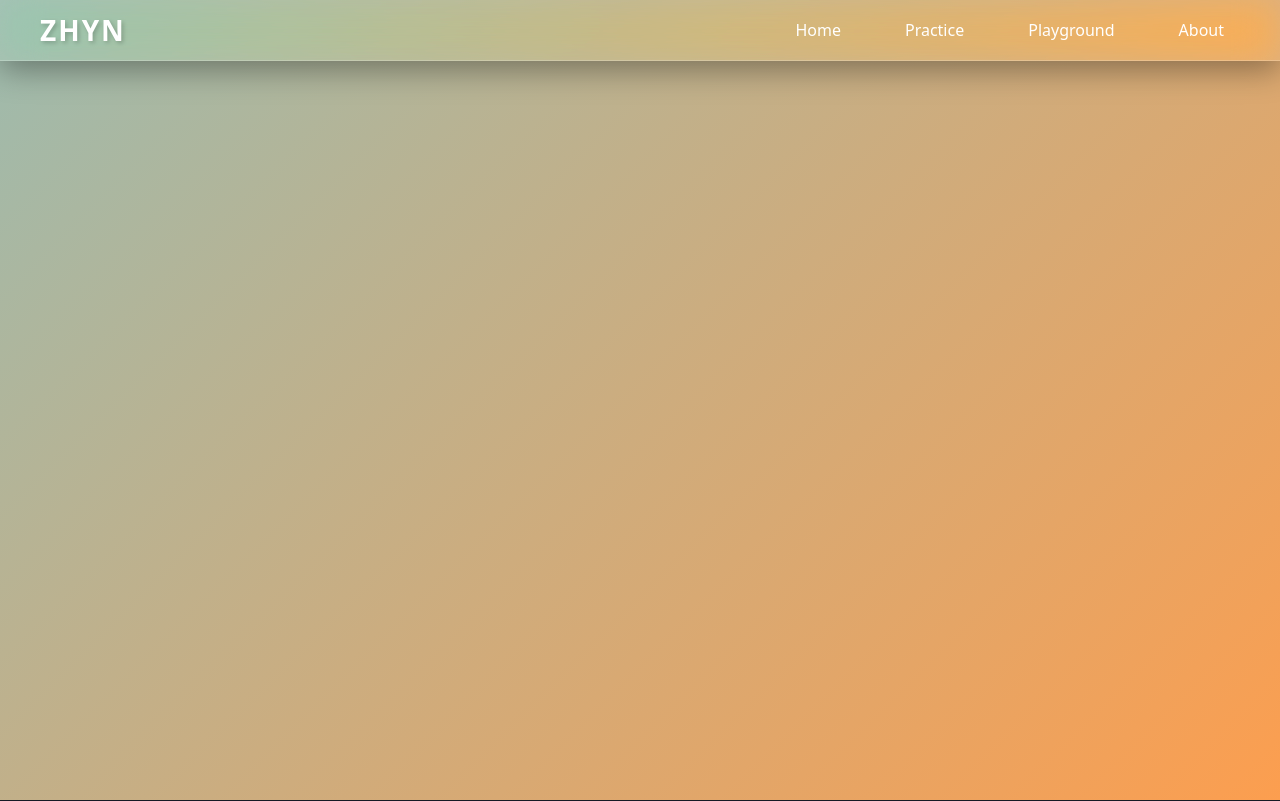
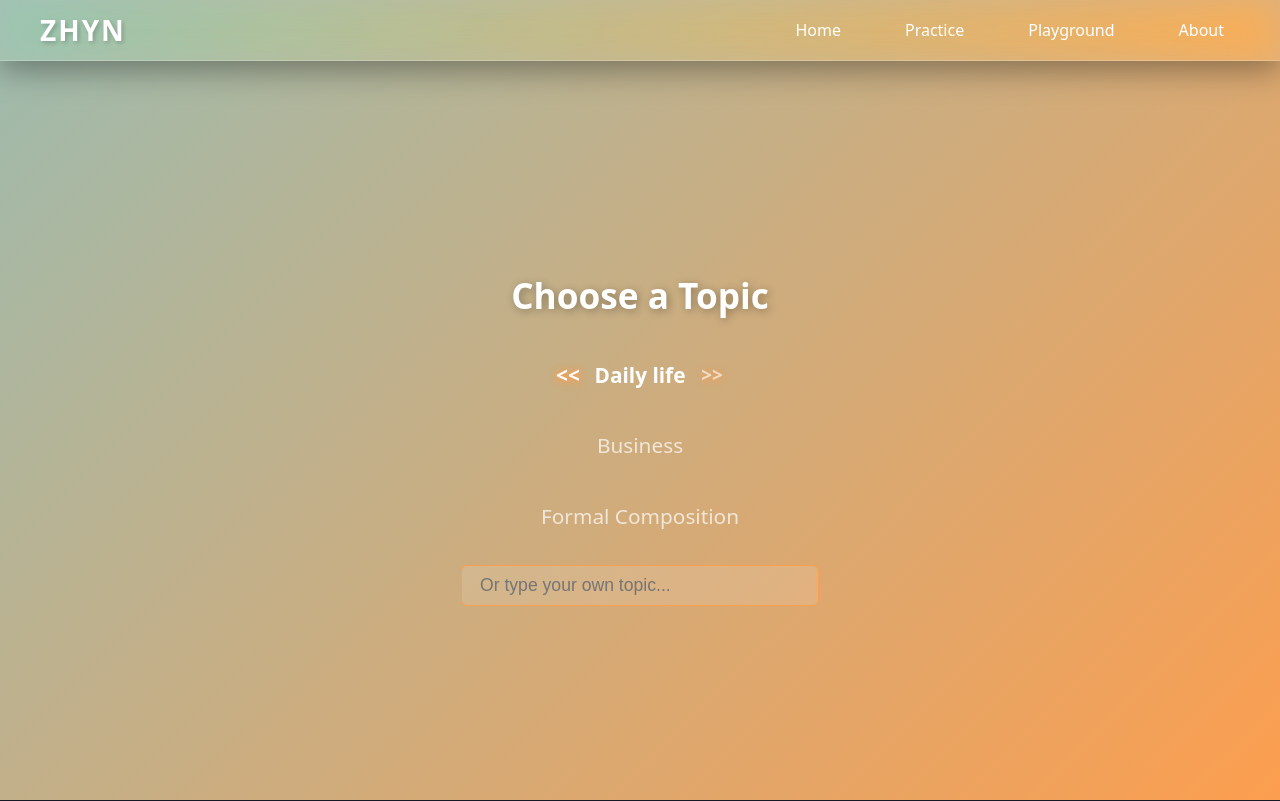
Before and after one commit to XnThanh/zhyn-v2-frontend, a Vue app: page /topic in a window 1280 px wide. Built offline with nearby package versions, Linux system fonts and the light colour scheme; no server answers.

Commit message:
topic select page draft

```diff
--- a/src/components/LevelSelect.vue
+++ b/src/components/LevelSelect.vue
@@ -31,9 +31,8 @@ function handleKeydown(e) {
 function selectLevel(index) {
   const level = levels[index];
   setSelectedLevel(level.id);
-  console.log("Selected level:", level.id);
-  // Navigate to practice page (you can change this route)
-  router.push("/practice");
+  // Navigate to topic select page
+  router.push("/topic");
 }
 
 onMounted(() => {
--- a/src/components/PracticePage.vue
+++ b/src/components/PracticePage.vue
@@ -1,8 +1,9 @@
 <script setup>
 import { computed } from "vue";
-import { getSelectedLevel } from "../composables/useLevel";
+import { getSelectedLevel, getSelectedTopic } from "../composables/useLevel";
 
 const selectedLevel = computed(() => getSelectedLevel());
+const selectedTopic = computed(() => getSelectedTopic());
 </script>
 
 <template>
@@ -10,12 +11,11 @@ const selectedLevel = computed(() => getSelectedLevel());
     <div class="practice-container">
       <h1>Practice Mode</h1>
       <p class="level-info" v-if="selectedLevel">
-        Current Level: <strong>{{ selectedLevel }}</strong>
+        Level: <strong>{{ selectedLevel }}</strong>
       </p>
-      <p class="level-info" v-else>
-        No level selected. <router-link to="/">Choose a level</router-link>
+      <p class="topic-info" v-if="selectedTopic">
+        Topic: <strong>{{ selectedTopic }}</strong>
       </p>
-
       <div class="coming-soon">
         <h2>🚀 Coming Soon</h2>
         <p>Practice exercises will be available here</p>
@@ -46,20 +46,17 @@ h1 {
   font-size: 2.5rem;
 }
 
-.level-info {
+.level-info,
+.topic-info {
   color: rgba(255, 255, 255, 0.8);
   font-size: 1.2rem;
-  margin-bottom: 2rem;
+  margin-bottom: 1rem;
 }
 
-.level-info strong {
+.level-info strong,
+.topic-info strong {
   color: #fc9e4f;
   text-transform: capitalize;
-}
-
-.level-info a {
-  color: #9dbbae;
-  text-decoration: underline;
 }
 
 .coming-soon {
--- /dev/null
+++ b/src/components/TopicSelect.vue
@@ -0,0 +1,240 @@
+<script setup>
+import { ref, onMounted, onUnmounted } from "vue";
+import { useRouter } from "vue-router";
+import { setSelectedTopic } from "../composables/useLevel";
+
+const router = useRouter();
+
+const defaultTopics = ["Daily life", "Business", "Formal Composition"];
+
+const selectedIndex = ref(0);
+const customTopic = ref("");
+const isCustom = ref(false);
+const inputRef = ref(null);
+
+function handleKeydown(e) {
+  if (e.key === "ArrowDown") {
+    e.preventDefault();
+    if (!isCustom.value) {
+      selectedIndex.value =
+        (selectedIndex.value + 1) % (defaultTopics.length + 1);
+      isCustom.value = selectedIndex.value === defaultTopics.length;
+      if (isCustom.value) inputRef.value?.focus();
+    }
+  } else if (e.key === "ArrowUp") {
+    e.preventDefault();
+    if (!isCustom.value) {
+      selectedIndex.value =
+        (selectedIndex.value - 1 + defaultTopics.length + 1) %
+        (defaultTopics.length + 1);
+      isCustom.value = selectedIndex.value === defaultTopics.length;
+      if (isCustom.value) inputRef.value?.focus();
+    }
+  } else if ((e.key === "Enter" || e.key === " ") && !isCustom.value) {
+    e.preventDefault();
+    begin();
+  } else if (isCustom.value && e.key === "Enter") {
+    e.preventDefault();
+    begin();
+  }
+}
+
+function selectTopic(index) {
+  selectedIndex.value = index;
+  isCustom.value = index === defaultTopics.length;
+  if (isCustom.value) {
+    inputRef.value?.focus();
+  } else {
+    begin();
+  }
+}
+
+function begin() {
+  let topic = isCustom.value
+    ? customTopic.value.trim()
+    : defaultTopics[selectedIndex.value];
+  if (!topic) return;
+  setSelectedTopic(topic);
+  router.push("/practice");
+}
+
+onMounted(() => {
+  window.addEventListener("keydown", handleKeydown);
+});
+onUnmounted(() => {
+  window.removeEventListener("keydown", handleKeydown);
+});
+</script>
+
+<template>
+  <div class="topic-select">
+    <div class="topic-select-container">
+      <h1 class="title">Choose a Topic</h1>
+      <div class="topics-list">
+        <div
+          v-for="(topic, idx) in defaultTopics"
+          :key="topic"
+          class="topic-item"
+          :class="{ selected: selectedIndex === idx && !isCustom }"
+          @click="selectTopic(idx)"
+          @mouseenter="
+            selectedIndex = idx;
+            isCustom = false;
+          "
+        >
+          <span class="caret left" v-if="selectedIndex === idx && !isCustom"
+            >&lt;&lt;</span
+          >
+          <span class="topic-name">{{ topic }}</span>
+          <span class="caret right" v-if="selectedIndex === idx && !isCustom"
+            >&gt;&gt;</span
+          >
+        </div>
+        <div
+          class="topic-item custom"
+          :class="{ selected: isCustom }"
+          @click="selectTopic(defaultTopics.length)"
+          @mouseenter="
+            selectedIndex = defaultTopics.length;
+            isCustom = true;
+          "
+        >
+          <span class="caret left" v-if="isCustom">&lt;&lt;</span>
+          <input
+            ref="inputRef"
+            v-model="customTopic"
+            class="custom-input"
+            type="text"
+            placeholder="Or type your own topic..."
+            @focus="
+              isCustom = true;
+              selectedIndex = defaultTopics.length;
+            "
+            @keydown.stop.enter="begin"
+          />
+          <span class="caret right" v-if="isCustom">&gt;&gt;</span>
+        </div>
+      </div>
+    </div>
+  </div>
+</template>
+
+<style scoped>
+.topic-select {
+  height: calc(100dvh - 60px);
+  min-height: 0;
+  width: 100vw;
+  display: flex;
+  flex-direction: column;
+  align-items: center;
+  justify-content: center;
+  padding: 0;
+  margin: 0;
+  overflow: hidden;
+  box-sizing: border-box;
+}
+
+.topic-select-container {
+  width: 100%;
+  max-width: 600px;
+  height: 100%;
+  display: flex;
+  flex-direction: column;
+  align-items: center;
+  justify-content: center;
+  text-align: center;
+  gap: 2.5vh;
+}
+
+.title {
+  font-size: 2.2rem;
+  font-weight: bold;
+  color: white;
+  margin-bottom: 2vh;
+  text-shadow: 2px 2px 8px rgba(0, 0, 0, 0.3);
+}
+
+.topics-list {
+  display: flex;
+  flex-direction: column;
+  gap: 2.5vh;
+  width: 100%;
+  justify-content: center;
+}
+
+.topic-item {
+  cursor: pointer;
+  transition: all 0.3s ease;
+  position: relative;
+  padding: 1.2vh 0;
+  display: flex;
+  align-items: center;
+  justify-content: center;
+  min-height: 2.5vh;
+  font-size: 1.3rem;
+  color: rgba(255, 255, 255, 0.7);
+  border-radius: 8px;
+}
+
+.topic-item.selected {
+  color: white;
+  font-weight: 700;
+  /* background and box-shadow removed for clean caret-only effect */
+}
+
+.caret {
+  font-size: 1.3rem;
+  color: #fff;
+  font-weight: bold;
+  animation: pulse 1s ease-in-out infinite;
+  user-select: none;
+  text-shadow: 0 2px 8px var(--color-secondary), 0 0 2px var(--color-secondary),
+    0 0 8px var(--color-secondary);
+}
+.caret.left {
+  animation-delay: 0s;
+  margin-right: 0.7em;
+}
+.caret.right {
+  animation-delay: 0.5s;
+  margin-left: 0.7em;
+}
+
+@keyframes pulse {
+  0%,
+  100% {
+    opacity: 1;
+    transform: scale(1);
+  }
+  50% {
+    opacity: 0.6;
+    transform: scale(0.9);
+  }
+}
+
+.topic-name {
+  font-size: 1.3rem;
+  text-align: center;
+}
+
+.topic-item.custom {
+  padding: 0.5vh 0;
+}
+
+.custom-input {
+  width: 80%;
+  max-width: 320px;
+  font-size: 1.1rem;
+  padding: 0.5em 1em;
+  border-radius: 6px;
+  border: 1.5px solid var(--color-secondary);
+  background: rgba(255, 255, 255, 0.12);
+  color: white;
+  outline: none;
+  transition: border-color 0.2s;
+}
+.custom-input:focus {
+  border-color: var(--color-tertiary);
+  background: rgba(255, 255, 255, 0.18);
+}
+</style>
--- a/src/composables/useLevel.js
+++ b/src/composables/useLevel.js
@@ -1,25 +1,34 @@
 import { ref } from "vue";
 
-// Global state for selected level
+// Global state for selected level and topic
 const selectedLevel = ref(null);
+const selectedTopic = ref(null);
 
 export function useLevel() {
   return {
     selectedLevel,
+    selectedTopic,
     setSelectedLevel: (level) => {
       selectedLevel.value = level;
-      // Optionally persist to localStorage
       localStorage.setItem("zhyn-selected-level", level);
     },
     getSelectedLevel: () => {
       if (!selectedLevel.value) {
-        // Try to restore from localStorage
         const saved = localStorage.getItem("zhyn-selected-level");
-        if (saved) {
-          selectedLevel.value = saved;
-        }
+        if (saved) selectedLevel.value = saved;
       }
       return selectedLevel.value;
+    },
+    setSelectedTopic: (topic) => {
+      selectedTopic.value = topic;
+      localStorage.setItem("zhyn-selected-topic", topic);
+    },
+    getSelectedTopic: () => {
+      if (!selectedTopic.value) {
+        const saved = localStorage.getItem("zhyn-selected-topic");
+        if (saved) selectedTopic.value = saved;
+      }
+      return selectedTopic.value;
     },
   };
 }
@@ -29,13 +38,21 @@ export function setSelectedLevel(level) {
   selectedLevel.value = level;
   localStorage.setItem("zhyn-selected-level", level);
 }
-
 export function getSelectedLevel() {
   if (!selectedLevel.value) {
     const saved = localStorage.getItem("zhyn-selected-level");
-    if (saved) {
-      selectedLevel.value = saved;
-    }
+    if (saved) selectedLevel.value = saved;
   }
   return selectedLevel.value;
 }
+export function setSelectedTopic(topic) {
+  selectedTopic.value = topic;
+  localStorage.setItem("zhyn-selected-topic", topic);
+}
+export function getSelectedTopic() {
+  if (!selectedTopic.value) {
+    const saved = localStorage.getItem("zhyn-selected-topic");
+    if (saved) selectedTopic.value = saved;
+  }
+  return selectedTopic.value;
+}
--- a/src/router/index.js
+++ b/src/router/index.js
@@ -1,5 +1,6 @@
 import { createRouter, createWebHistory } from "vue-router";
 import LevelSelect from "../components/LevelSelect.vue";
+import TopicSelect from "../components/TopicSelect.vue";
 import PracticePage from "../components/PracticePage.vue";
 import ApiPlayground from "../components/ApiPlayground.vue";
 
@@ -8,6 +9,11 @@ const routes = [
     path: "/",
     name: "Home",
     component: LevelSelect,
+  },
+  {
+    path: "/topic",
+    name: "TopicSelect",
+    component: TopicSelect,
   },
   {
     path: "/practice",
```
